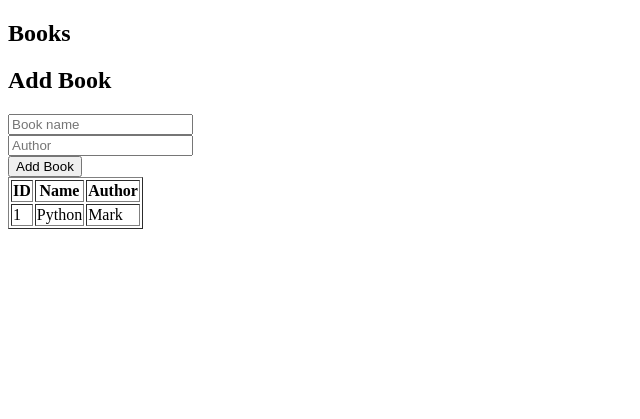
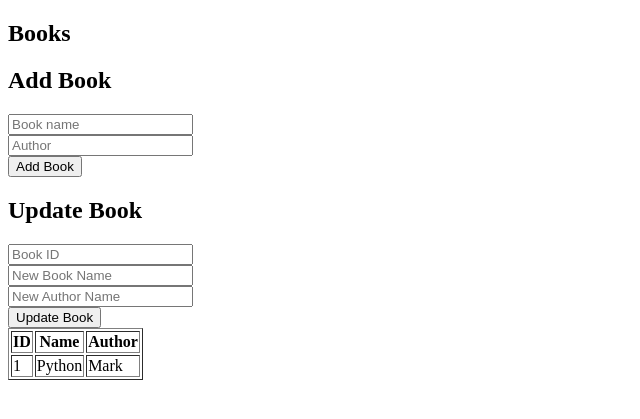
Before and after one commit to jai-codex/Flask-Learning, a Flask app: page / in a window 1280 px wide. Shown: the top 419 px of the page, without its empty margins (0-640 px from the left). Run offline with Flask 3, Linux system fonts and the light colour scheme; data comes from the database, SQL or seed files in the repository; both versions use the stored data as it was after the commit.

Commit message:
feat: implement book update functionality

```diff
--- a/app.py
+++ b/app.py
@@ -36,4 +36,23 @@ def add():
 
     return redirect("/")
 
+@app.route("/update", methods=["POST"])
+def update_book():
+
+    book_id = request.form["id"]
+    name = request.form["name"]
+    author = request.form["author"]
+
+    conn = sqlite3.connect("books.db")
+    cursor = conn.cursor()
+
+    cursor.execute(
+        "UPDATE books SET name=?, author=? WHERE id=?",
+        (name, author, book_id))
+
+    conn.commit()
+    conn.close()
+
+    return redirect("/")
+
 app.run(debug=True)
--- a/templates/index.html
+++ b/templates/index.html
@@ -29,6 +29,16 @@
         <br>
         <button type="submit">Add Book</button>
     </form>
+    <h2>Update Book</h2>
+    <form action="/update" method="POST">
+        <input type="number" name="id" placeholder="Book ID">
+        <br>
+        <input type="text" name="name" placeholder="New Book Name">
+        <br>
+        <input type="text" name="author" placeholder="New Author Name">
+        <br>
+        <button type="submit">Update Book</button>
+    </form>
     </table>
   </body>
 </html>
```
Also changed, not shown: books.db.
